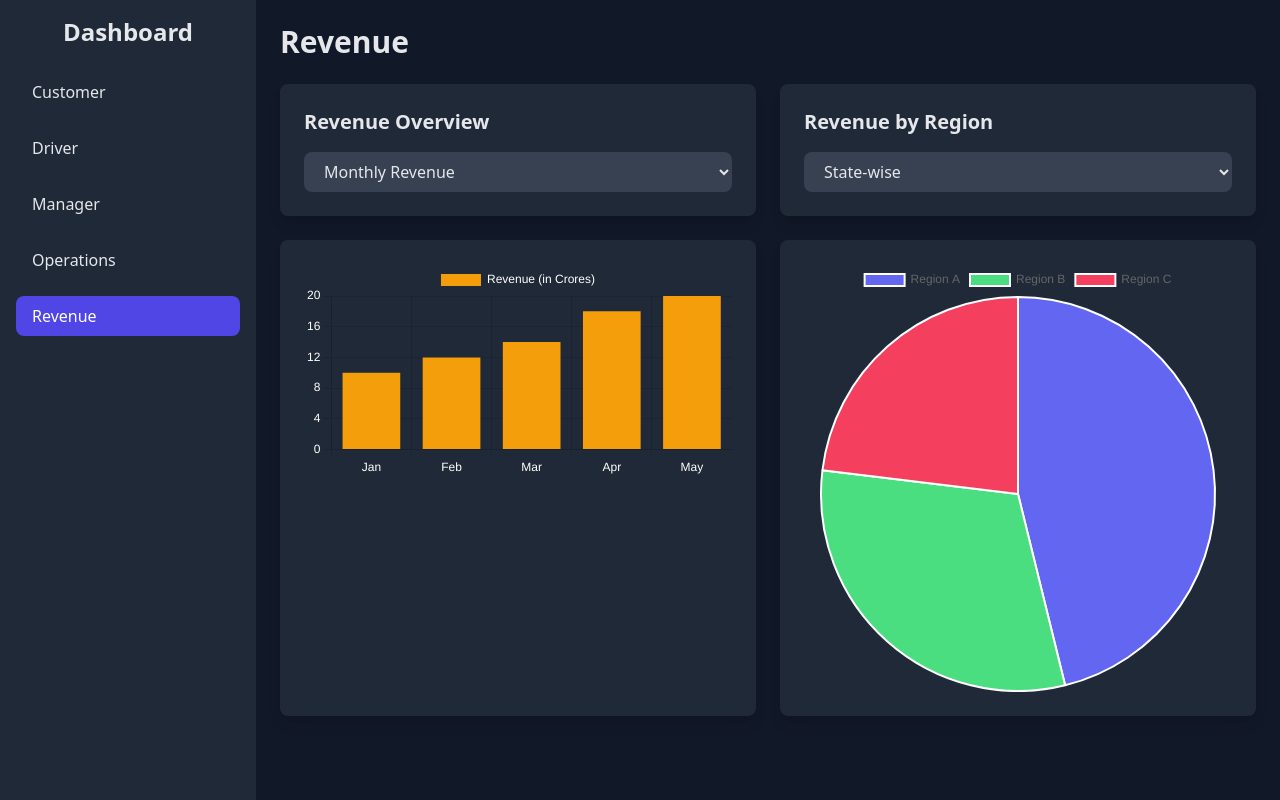
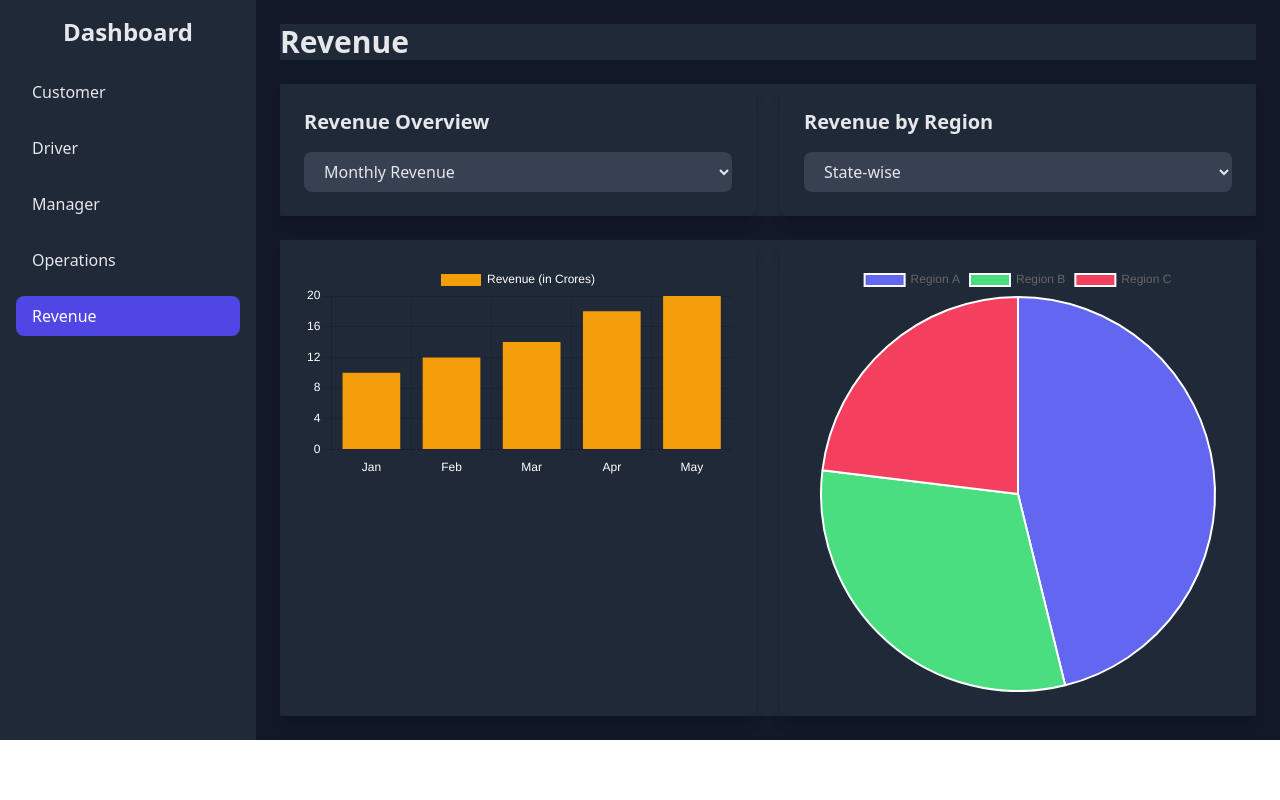
Before and after one commit to farhanMeows/swachh-kranti, a React (Vite) app: page /dashboard in a window 1280 px wide. Both pictures are taken after a click on the button "Revenue". Built offline with nearby package versions, Linux system fonts and the light colour scheme.

Commit message:
final final final

```diff
--- a/src/screens/Dashboard.jsx
+++ b/src/screens/Dashboard.jsx
@@ -115,7 +115,7 @@ function Dashboard() {
   };
 
   return (
-    <div className="flex h-screen bg-gray-900 text-gray-200">
+    <div className="flex h-full bg-gray-900 text-gray-200">
       {/* Sidebar */}
       <aside className="w-1/5 bg-gray-800 p-4">
         <h1 className="text-2xl font-bold mb-6 text-center">Dashboard</h1>
@@ -140,9 +140,9 @@ function Dashboard() {
       </aside>
 
       {/* Main Content */}
-      <main className="flex-1 p-6">
+      <main className="flex-1  p-6">
         {/* Header */}
-        <h2 className="text-3xl font-bold mb-6">{activeSection}</h2>
+        <h2 className="text-3xl bg-gray-800 font-bold mb-6">{activeSection}</h2>
         {activeSection === "Customer" && (
           <div className="grid grid-cols-2 gap-4">
             {[
@@ -230,7 +230,7 @@ function Dashboard() {
         {activeSection === "Revenue" && (
           <div>
             {/* Revenue Filters */}
-            <div className="grid grid-cols-2 gap-6 mb-6">
+            <div className="grid grid-cols-2 bg-gray-800 gap-6 mb-6">
               <div className="bg-gray-800 p-6 rounded-lg shadow-lg">
                 <h3 className="text-xl font-bold mb-4">Revenue Overview</h3>
                 <select
@@ -257,7 +257,7 @@ function Dashboard() {
             </div>
 
             {/* Charts */}
-            <div className="grid grid-cols-1 md:grid-cols-2 gap-6">
+            <div className="grid grid-cols-1 bg-gray-800 md:grid-cols-2 gap-6">
               <div className="bg-gray-800 p-6 rounded-lg shadow-lg">
                 <Bar data={getBarData()} options={barOptions} />
               </div>
```
